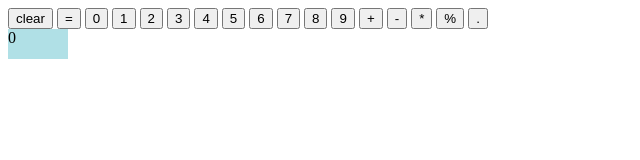
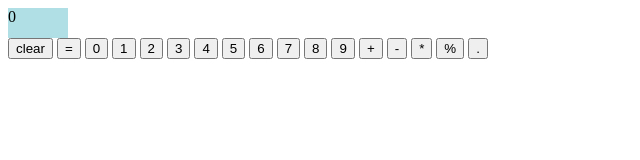
Before and after one commit to itsina96/JS-calculator, a plain HTML site: page index.html in a window 1280 px wide. Shown: the whole page, without its empty margins (0-640 px from the left). Drawn offline with Linux system fonts and the light colour scheme.

Commit message:
change structure of calc

```diff
--- a/index.html
+++ b/index.html
@@ -9,7 +9,10 @@
 </head>
 <body>
 
-    <div class="keyboard">
+    <div class="calculator">
+        <div id="display">0</div>
+
+        <div class="keys">
             <button id="clear">clear</button>
             <button id="equals">=</button>
             <button id="zero">0</button>
@@ -27,7 +30,7 @@
             <button id="multiply">*</button>
             <button id="divide">%</button>
             <button id="decimal">.</button>
-        <div id="display">0</div>
+        </div>
     </div>
 
 
```
Lines whose indentation alone changed are shown as unchanged.
